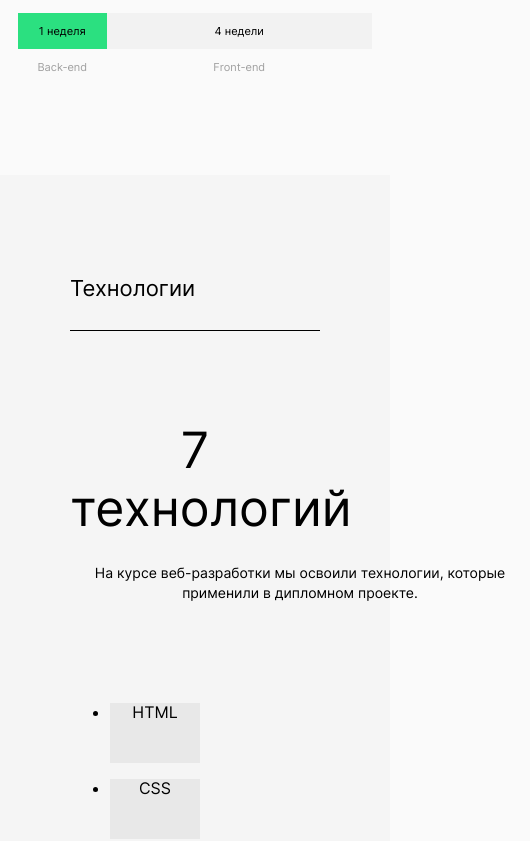
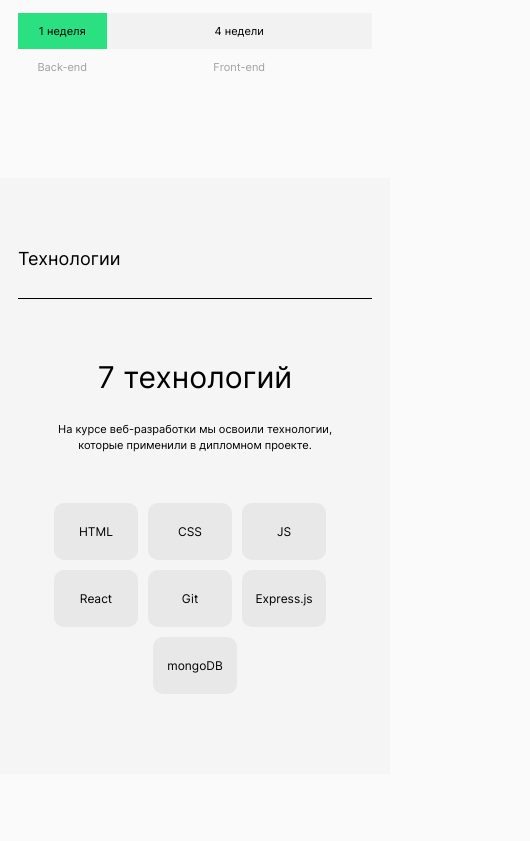
Before and after one commit to ekatylynx/movies-explorer-frontend, a React (Create React App) app: page / in a window 390 px wide. Shown: the part 1156-1997 px from the top of the page, 530 px wide, since content can reach past the window. After the commit the page ends 1930 px from the top, so only its background shows below. Built offline with nearby package versions, Linux system fonts and the light colour scheme; a web font is replaced by a local one.

Commit message:
add: section AboutProjj

```diff
--- a/src/components/AboutProject/AboutProject.css
+++ b/src/components/AboutProject/AboutProject.css
@@ -2,6 +2,7 @@
   width: 100%;
   background-color: #F5F5F5;
   padding-top: 100px;
+  padding-bottom: 100px;
 }
 
 .technologies__wrapper {
@@ -37,7 +38,12 @@
 }
 
 .technologies-cards {
-
+  display: flex;
+  justify-content: center;
+  list-style-type: none;
+  margin: 0;
+  padding: 0;
+  flex-wrap: wrap;
 }
 
 .technologies-card__item {
@@ -47,4 +53,81 @@
   margin: 0;
   padding: 0;
   text-align: center;
+  display: flex;
+  justify-content: center;
+  align-items: center;
+  border-radius: 10px;
+  margin-right: 10px;
 }
+
+.technologies-card__item:last-child {
+  margin-right: 0;
+}
+
+.technologies-card__text {
+  font-weight: 400;
+  font-size: 14px;
+  line-height: 17px;
+}
+
+/*МЕДИА ЗАПРОСЫ ДЛЯ АДАПТИВА*/
+
+
+@media screen and (max-width: 768px) {
+  .technologies__wrapper {
+    width: calc(100% - 50px * 2);
+  }
+  .technologies__subtitle {
+    font-size: 12px;
+    line-height: 18px;
+    margin-bottom: 83px;
+  }
+  .technologies-card__text {
+    font-size: 12px;
+    line-height: 15px;
+  }
+  .technologies-card__item {
+    width: 84px;
+    height: 57px;
+  }
+}
+
+@media screen and (max-width: 747px) {
+  .technologies-card__item {
+    margin-bottom: 10px;
+  }
+  .technologies-card__item:last-child {
+    margin-right: 0;
+  }
+}
+
+@media screen and (max-width: 580px) {
+  .technologies__subtitle {
+    width: 350px;
+  }
+}
+
+@media screen and (max-width: 500px) {
+  .technologies {
+    padding-top: 70px;
+    padding-bottom: 70px;
+  }
+  .technologies__wrapper {
+    width: calc(100% - 18px * 2);
+  }
+  .technologies__title-section {
+    font-size: 18px;
+    line-height: 22px;
+  }
+  .technologies__title {
+    font-size: 30px;
+    line-height: 36px;
+    margin-top: 60px;
+  }
+  .technologies__subtitle {
+    font-size: 11px;
+    line-height: 16px;
+    width: 285px;
+    margin-bottom: 50px;
+  }
+}
--- a/src/components/AboutProject/AboutProject.js
+++ b/src/components/AboutProject/AboutProject.js
@@ -36,11 +36,6 @@ function AboutProject() {
                   <p className="technologies-card__text">mongoDB</p>
                 </li>
               </ul>
-
-              <div className="navtab-progress-bar__wrapper">
-              </div>
-
-
           </div>
         </section>
   );
--- a/src/components/NavTab/NavTab.css
+++ b/src/components/NavTab/NavTab.css
@@ -1,5 +1,6 @@
 .navtab {
   padding-top: 90px;
+  padding-bottom: 90px;
 }
 
 .navtab__wrapper {
@@ -61,7 +62,7 @@
 
 .navtab-progress-bar__wrapper {
   margin-top: 110px;
-  margin-bottom: 110px;
+  /* margin-bottom: 110px; */
   width: 100%;
   display: flex;
   flex-direction: column;
@@ -114,13 +115,13 @@
 
 
 @media screen and (max-width: 768px) {
+  .navtab {
+    padding-bottom: 93px;
+    padding-top: 93px;
+  }
   .navtab__wrapper {
     width: calc(100% - 50px * 2);
     margin: 0 auto;
-  }
-  .navtab-progress-bar__wrapper {
-    margin-top: 93px;
-    margin-bottom: 90px;
   }
   .navtab-card__item  {
     width: 319px;
```
